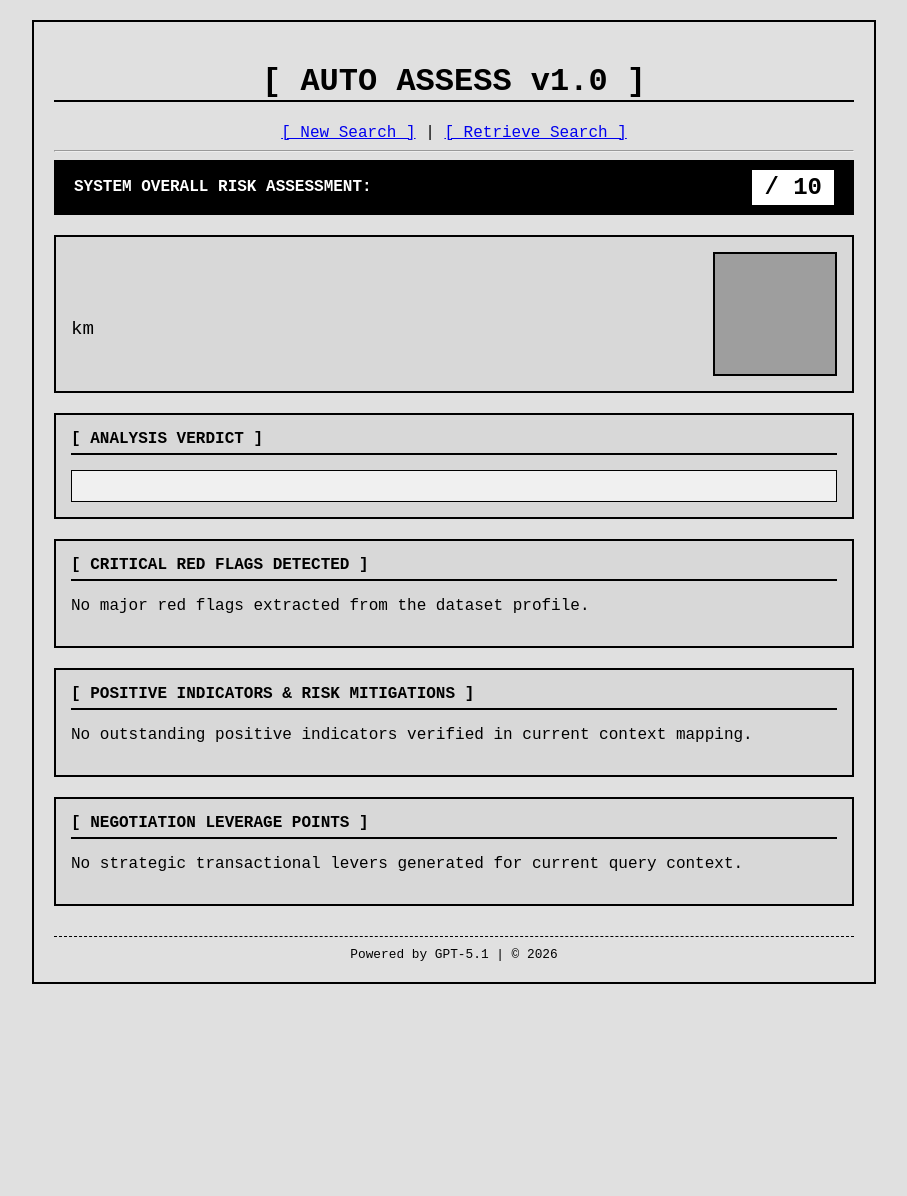
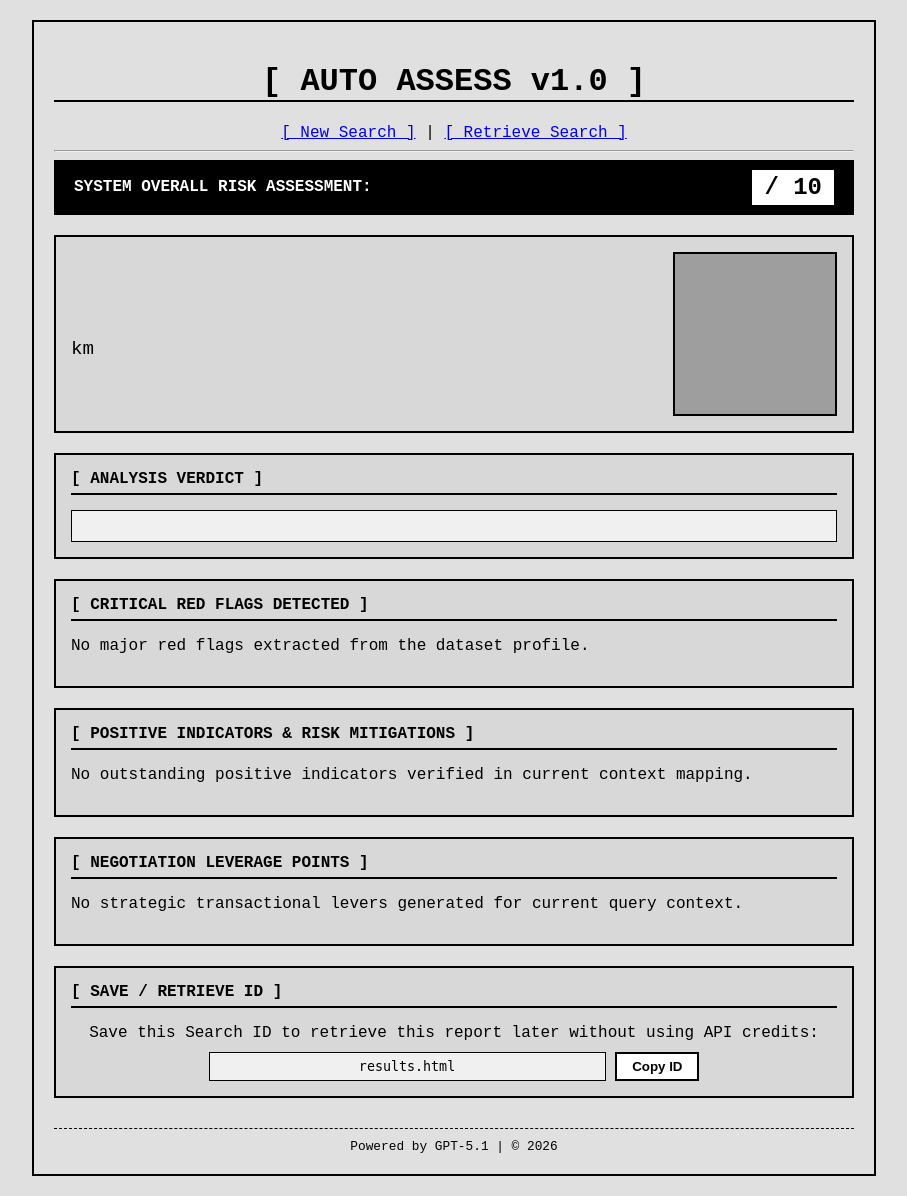
Before and after one commit to notmabbias/auto_assess, a Flask app: template templates/results.html in a window 1280 px wide. Shown: the whole page, without its empty margins (186-1093 px from the left). Before the commit the page ends 984 px from the top, so only its background shows below. Run offline with Flask 3, Linux system fonts and the light colour scheme; the template is opened without the code that fills it, so the values that code supplies are empty; grey boxes are pictures that could not be loaded.

Commit message:
added retrieve functionality and isolated all styles to static/css/style.css

```diff
--- a/app.py
+++ b/app.py
@@ -53,7 +53,7 @@ def loading(search_uuid):
 
 @app.route('/process/<search_uuid>', methods=['POST'])
 def process_search(search_uuid):
-    # grab items from form
+
     search_record = database.get_pending_search(search_uuid)
     if not search_record:
         # lazy error handling, but works
@@ -67,7 +67,6 @@ def process_search(search_uuid):
     )
     vehicle_information = database.getInformation(vehicle_id)
 
-    # call ai with information gathered by user
     result = ai.analyze_vehicle(
         vehicle_information,
         search_record['raw_ad_text'],
@@ -91,6 +90,19 @@ def view_results(search_uuid):
     return render_template('results.html', result=analysis_data)
 
 
-@app.route('/deb')
-def video_page():
-    return render_template('video_page.html')
+@app.route('/retrieve', methods=['GET', 'POST'])
+def retrieve_search():
+    error = None
+    if request.method == 'POST':
+        search_uuid = request.form.get('uuid', '').strip()
+
+        # check if the UUID exists in the database
+        record = database.get_pending_search(search_uuid)
+
+        # verify the record exists and the AI actually completed the JSON generation
+        if record and record['ai_analysis_json'] and record['ai_analysis_json'] != '{}':
+            return redirect(url_for('view_results', search_uuid=search_uuid))
+        else:
+            error = "ERROR: Search ID not found or analysis incomplete."
+
+    return render_template('retrieve.html', error=error)
--- a/database/database.py
+++ b/database/database.py
@@ -57,6 +57,7 @@ def getInformation(vID):
     i_rows = cursor.fetchall()
     for row in i_rows:
         master_data["known_issues"].append(dict(row))
+
 
     conn.close()
     return master_data
--- /dev/null
+++ b/static/css/style.css
@@ -0,0 +1,158 @@
+/* ==========================================================================
+   Base Styles (base.html)
+   ========================================================================== */
+body {
+    font-family: "Courier New", Courier, monospace;
+    background-color: #c0c0c0;
+    color: #000000;
+    max-width: 800px;
+    margin: 20px auto;
+    border: 2px solid #000;
+    padding: 20px;
+    background: #e0e0e0;
+}
+
+h1 {
+    border-bottom: 2px solid #000;
+    text-align: center;
+}
+
+.footer {
+    text-align: center;
+    font-size: 0.8em;
+    margin-top: 30px;
+    border-top: 1px dashed #000;
+    padding-top: 10px;
+}
+
+/* ==========================================================================
+   Loading View (loading.html)
+   ========================================================================== */
+.loading-frame {
+    text-align: center;
+    margin: 40px auto;
+    padding: 25px;
+    border: 2px dashed #000000;
+    background: #d8d8d8;
+}
+
+.retro-spinner {
+    margin: 20px auto;
+    width: 32px;
+    height: 32px;
+    border: 4px solid #7f7f7f;
+    border-top: 4px solid #000000;
+    border-radius: 50%;
+    animation: spin 1.2s linear infinite;
+}
+
+@keyframes spin {
+    0% { transform: rotate(0deg); }
+    100% { transform: rotate(360deg); }
+}
+
+/* ==========================================================================
+   Results View (results.html)
+   ========================================================================== */
+.report-card {
+    background: #d8d8d8;
+    border: 2px solid #000000;
+    padding: 15px;
+    margin-bottom: 20px;
+}
+
+.report-header {
+    border-bottom: 2px solid #000000;
+    padding-bottom: 5px;
+    margin-bottom: 15px;
+    font-weight: bold;
+}
+
+.score-container {
+    display: flex;
+    align-items: center;
+    justify-content: space-between;
+    background: #000000;
+    color: #ffffff;
+    padding: 10px 20px;
+    font-weight: bold;
+    margin-bottom: 20px;
+}
+
+.score-num {
+    font-size: 1.5em;
+    background: #ffffff;
+    color: #000000;
+    padding: 2px 10px;
+    border: 2px solid #ffffff;
+}
+
+.vehicle-info-flex {
+    display: flex;
+    justify-content: space-between;
+    align-items: center;
+}
+
+.vehicle-text {
+    font-size: 1.2em;
+    line-height: 1.6;
+}
+
+.vehicle-image-placeholder {
+    width: 160px;
+    height: 160px;
+    border: 2px solid #000000;
+    background: #f0f0f0;
+    display: flex;
+    align-items: center;
+    justify-content: center;
+    overflow: hidden;
+}
+
+.vehicle-image-placeholder img {
+    width: 100%;
+    height: 100%;
+    object-fit: cover;
+}
+
+.verdict-box {
+    white-space: pre-wrap;
+    line-height: 1.4;
+    background: #f0f0f0;
+    border: 1px solid #000000;
+    padding: 15px;
+}
+
+.badge {
+    font-size: 0.85em;
+    font-weight: bold;
+    text-transform: uppercase;
+    border: 1px solid #000000;
+    padding: 1px 4px;
+    background: #e0e0e0;
+}
+
+.severity-high { background: #ff4d4d; color: #ffffff; }
+.severity-med  { background: #ffa64d; color: #000000; }
+.severity-low  { background: #ffff66; color: #000000; }
+
+ul.report-list {
+    list-style-type: square;
+    padding-left: 20px;
+}
+
+ul.report-list li {
+    margin-bottom: 10px;
+}
+
+.copy-btn {
+    padding: 5px 15px;
+    font-weight: bold;
+    cursor: pointer;
+    border: 2px solid #000;
+    background: #fff;
+}
+
+.copy-btn:hover {
+    background: #e0e0e0;
+}
--- /dev/null
+++ b/static/js/results.js
@@ -0,0 +1,24 @@
+// extract UUID from the current URL path (/results/<uuid>)
+document.addEventListener("DOMContentLoaded", function() {
+    const urlParts = window.location.pathname.split('/');
+    const searchId = urlParts[urlParts.length - 1];
+
+    const idField = document.getElementById('search_id_field');
+    if (idField) {
+        idField.value = searchId;
+    }
+});
+
+function copySearchID() {
+    const idField = document.getElementById('search_id_field');
+    idField.select();
+    idField.setSelectionRange(0, 99999);
+
+    navigator.clipboard.writeText(idField.value).then(() => {
+        const status = document.getElementById('copy_status');
+        status.style.display = 'inline-block';
+        setTimeout(() => { status.style.display = 'none'; }, 2000);
+    }).catch(err => {
+        console.error('Failed to copy text: ', err);
+    });
+}
--- a/templates/base.html
+++ b/templates/base.html
@@ -2,29 +2,7 @@
 <html>
 <head>
     <title>Vehicle Analyzer 1.0</title>
-    <style>
-        body {
-            font-family: "Courier New", Courier, monospace;
-            background-color: #c0c0c0;
-            color: #000000;
-            max-width: 800px;
-            margin: 20px auto;
-            border: 2px solid #000;
-            padding: 20px;
-            background: #e0e0e0;
-        }
-        h1 {
-            border-bottom: 2px solid #000;
-            text-align: center;
-        }
-        .footer {
-            text-align: center;
-            font-size: 0.8em;
-            margin-top: 30px;
-            border-top: 1px dashed #000;
-            padding-top: 10px;
-        }
-    </style>
+    <link rel="stylesheet" href="{{ url_for('static', filename='css/style.css') }}">
 </head>
 <body>
 
--- a/templates/results.html
+++ b/templates/results.html
@@ -1,91 +1,6 @@
 {% extends 'base.html' %}
 
 {% block content %}
-<style>
-    .report-card {
-        background: #d8d8d8;
-        border: 2px solid #000000;
-        padding: 15px;
-        margin-bottom: 20px;
-    }
-    .report-header {
-        border-bottom: 2px solid #000000;
-        padding-bottom: 5px;
-        margin-bottom: 15px;
-        font-weight: bold;
-    }
-    .score-container {
-        display: flex;
-        align-items: center;
-        justify-content: space-between;
-        background: #000000;
-        color: #ffffff;
-        padding: 10px 20px;
-        font-weight: bold;
-        margin-bottom: 20px;
-    }
-    .score-num {
-        font-size: 1.5em;
-        background: #ffffff;
-        color: #000000;
-        padding: 2px 10px;
-        border: 2px solid #ffffff;
-    }
-
-    .vehicle-info-flex {
-        display: flex;
-        justify-content: space-between;
-        align-items: center;
-    }
-    .vehicle-text {
-        font-size: 1.2em;
-        line-height: 1.6;
-    }
-    .vehicle-image-placeholder {
-        width: 120px;
-        height: 120px;
-        border: 2px solid #000000;
-        background: #f0f0f0;
-        display: flex;
-        align-items: center;
-        justify-content: center;
-        overflow: hidden;
-    }
-    .vehicle-image-placeholder img {
-        width: 100%;
-        height: 100%;
-        object-fit: cover;
-    }
-
-    .verdict-box {
-        white-space: pre-wrap;
-        line-height: 1.4;
-        background: #f0f0f0;
-        border: 1px solid #000000;
-        padding: 15px;
-    }
-    .badge {
-        font-size: 0.85em;
-        font-weight: bold;
-        text-transform: uppercase;
-        border: 1px solid #000000;
-        padding: 1px 4px;
-        background: #e0e0e0;
-    }
-    .severity-high { background: #ff4d4d; color: #ffffff; }
-    .severity-med  { background: #ffa64d; color: #000000; }
-    .severity-low  { background: #ffff66; color: #000000; }
-
-    ul.report-list {
-        list-style-type: square;
-        padding-left: 20px;
-    }
-    ul.report-list li {
-        margin-bottom: 10px;
-    }
-</style>
-
-<!-- risk EValuation header -->
 <div class="score-container">
     <span>SYSTEM OVERALL RISK ASSESSMENT:</span>
     <span class="score-num">
@@ -97,7 +12,6 @@
     </span>
 </div>
 
-<!-- vehicle information -->
 <div class="report-card vehicle-info-flex">
     <div class="vehicle-text">
         <strong>{{ result.year }} {{ result.make }} {{ result.model }}</strong><br>
@@ -114,7 +28,6 @@
     <div class="verdict-box">{{ result.verdict }}</div>
 </div>
 
-<!-- critical red flags window -->
 <div class="report-card">
     <div class="report-header">[ CRITICAL RED FLAGS DETECTED ]</div>
     {% if result.critical_red_flags %}
@@ -137,7 +50,6 @@
     {% endif %}
 </div>
 
-<!-- positive mitigations window -->
 <div class="report-card">
     <div class="report-header">[ POSITIVE INDICATORS & RISK MITIGATIONS ]</div>
     {% if result.positive_indicators %}
@@ -154,7 +66,6 @@
     {% endif %}
 </div>
 
-<!-- negotiation leverage targets -->
 <div class="report-card">
     <div class="report-header">[ NEGOTIATION LEVERAGE POINTS ]</div>
     {% if result.leverage_points %}
@@ -168,4 +79,14 @@
     {% endif %}
 </div>
 
+<div class="report-card" style="text-align: center;">
+    <div class="report-header" style="text-align: left;">[ SAVE / RETRIEVE ID ]</div>
+    <p style="margin-bottom: 10px;">Save this Search ID to retrieve this report later without using API credits:</p>
+    <input type="text" id="search_id_field" readonly style="width: 50%; font-family: monospace; text-align: center; background: #f0f0f0; border: 1px solid #000; padding: 6px;">
+    <button onclick="copySearchID()" class="copy-btn">Copy ID</button>
+    <span id="copy_status" style="margin-left: 10px; font-weight: bold; color: #000; background: #ffff66; padding: 2px 6px; display: none; border: 1px solid #000;">COPIED</span>
+</div>
+
+<script src="{{ url_for('static', filename='js/results.js') }}"></script>
+
 {% endblock %}
```
Also changed, not shown: templates/loading.html (+0 -24 lines), templates/retrieve.html (added, +30 -0 lines), database/car_data.db, 1 other file.
